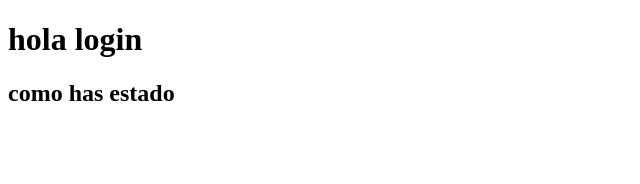
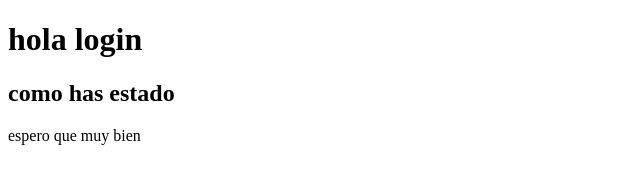
Before and after one commit to VirCollins/index, a plain HTML site: page login.html in a window 1280 px wide. Shown: the whole page, without its empty margins (0-640 px from the left). Drawn offline with Linux system fonts and the light colour scheme.

Commit message:
login actualizado

```diff
--- a/login.html
+++ b/login.html
@@ -8,5 +8,6 @@
 <body>
     <h1>hola login</h1>
     <h2>como has estado</h2>
+    <p>espero que muy bien</p>
 </body>
 </html>
```
